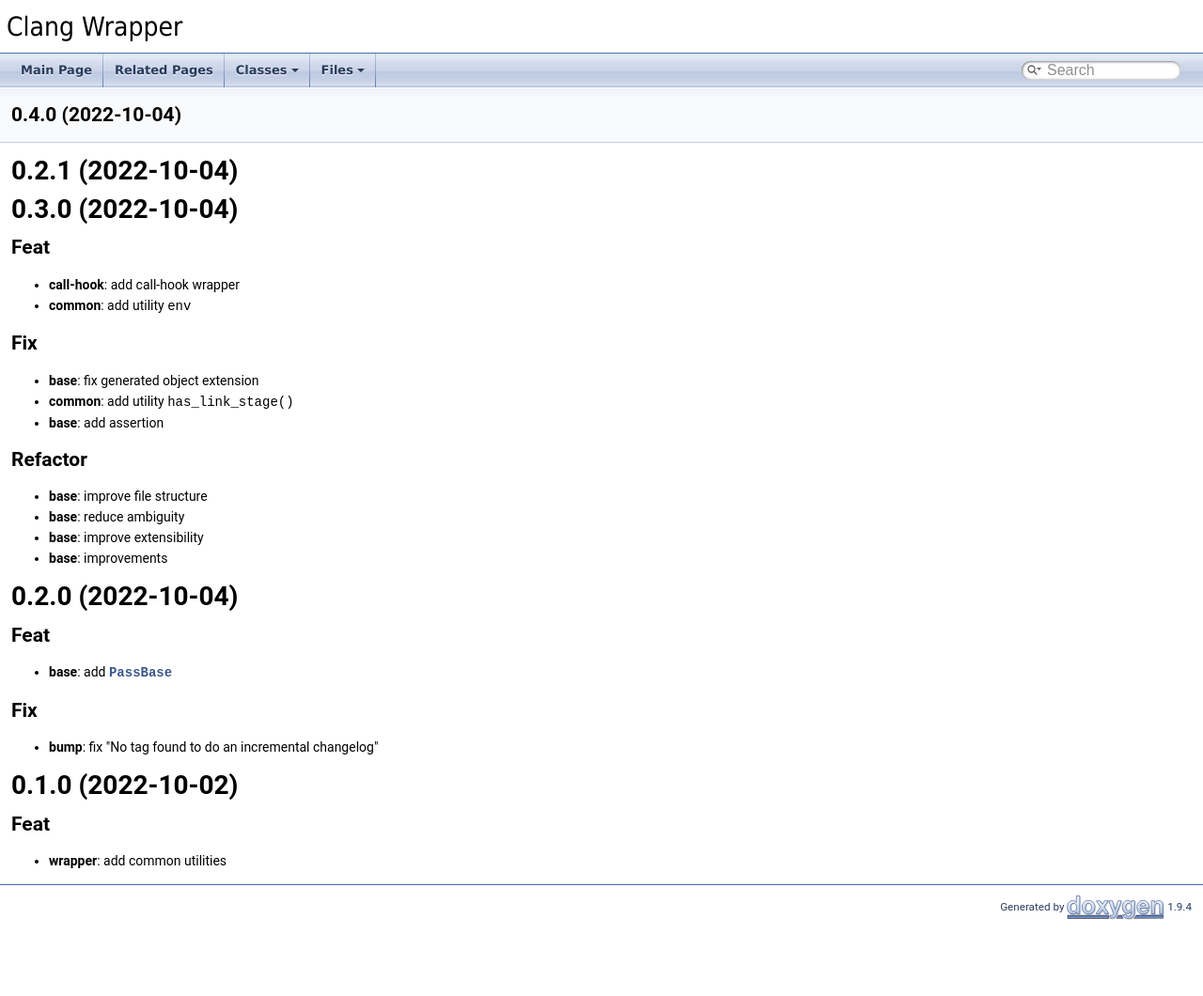
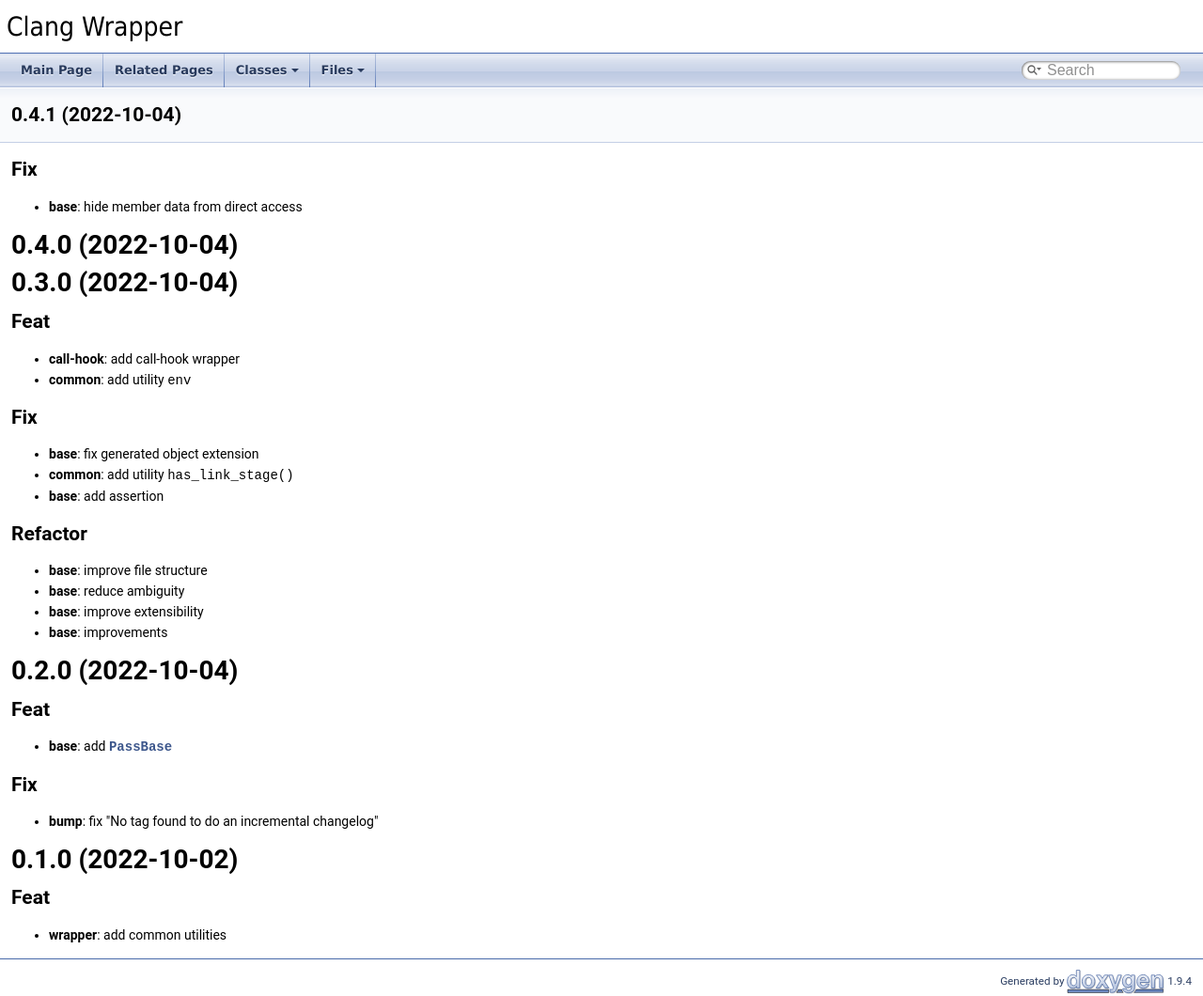
Before and after one commit to liblaf/clang-wrapper, a plain HTML site: page md_CHANGELOG.html in a window 1280 px wide. Shown: the whole page at 94% size. Before the commit the page ends 981 px from the top, so only its background shows below. Drawn offline with Linux system fonts and the light colour scheme.

Commit message:
Deploying to gh-pages from @ liblaf/clang-wrapper@c1eab9cf29dac5b28cd1c1ffc097806cde81cd75 🚀

```diff
--- a/md_CHANGELOG.html
+++ b/md_CHANGELOG.html
@@ -5,7 +5,7 @@
 <meta http-equiv="X-UA-Compatible" content="IE=11"/>
 <meta name="generator" content="Doxygen 1.9.4"/>
 <meta name="viewport" content="width=device-width, initial-scale=1"/>
-<title>Clang Wrapper: 0.4.0 (2022-10-04)</title>
+<title>Clang Wrapper: 0.4.1 (2022-10-04)</title>
 <link href="tabs.css" rel="stylesheet" type="text/css"/>
 <script type="text/javascript" src="jquery.js"></script>
 <script type="text/javascript" src="dynsections.js"></script>
@@ -62,27 +62,32 @@ $(function() {
 
 </div><!-- top -->
 <div><div class="header">
-  <div class="headertitle"><div class="title">0.4.0 (2022-10-04) </div></div>
+  <div class="headertitle"><div class="title">0.4.1 (2022-10-04) </div></div>
 </div><!--header-->
 <div class="contents">
-<div class="textblock"><h1><a class="anchor" id="autotoc_md1"></a>
-0.2.1 (2022-10-04)</h1>
+<div class="textblock"><h2><a class="anchor" id="autotoc_md1"></a>
+Fix</h2>
+<ul>
+<li><b>base</b>: hide member data from direct access</li>
+</ul>
 <h1><a class="anchor" id="autotoc_md2"></a>
+0.4.0 (2022-10-04)</h1>
+<h1><a class="anchor" id="autotoc_md3"></a>
 0.3.0 (2022-10-04)</h1>
-<h2><a class="anchor" id="autotoc_md3"></a>
+<h2><a class="anchor" id="autotoc_md4"></a>
 Feat</h2>
 <ul>
 <li><b>call-hook</b>: add call-hook wrapper</li>
 <li><b>common</b>: add utility <code>env</code></li>
 </ul>
-<h2><a class="anchor" id="autotoc_md4"></a>
+<h2><a class="anchor" id="autotoc_md5"></a>
 Fix</h2>
 <ul>
 <li><b>base</b>: fix generated object extension</li>
 <li><b>common</b>: add utility <code>has_link_stage()</code></li>
 <li><b>base</b>: add assertion</li>
 </ul>
-<h2><a class="anchor" id="autotoc_md5"></a>
+<h2><a class="anchor" id="autotoc_md6"></a>
 Refactor</h2>
 <ul>
 <li><b>base</b>: improve file structure</li>
@@ -90,21 +95,21 @@ Refactor</h2>
 <li><b>base</b>: improve extensibility</li>
 <li><b>base</b>: improvements</li>
 </ul>
-<h1><a class="anchor" id="autotoc_md6"></a>
+<h1><a class="anchor" id="autotoc_md7"></a>
 0.2.0 (2022-10-04)</h1>
-<h2><a class="anchor" id="autotoc_md7"></a>
+<h2><a class="anchor" id="autotoc_md8"></a>
 Feat</h2>
 <ul>
 <li><b>base</b>: add <code><a class="el" href="classPassBase.html">PassBase</a></code></li>
 </ul>
-<h2><a class="anchor" id="autotoc_md8"></a>
+<h2><a class="anchor" id="autotoc_md9"></a>
 Fix</h2>
 <ul>
 <li><b>bump</b>: fix "No tag found to do an incremental changelog"</li>
 </ul>
-<h1><a class="anchor" id="autotoc_md9"></a>
+<h1><a class="anchor" id="autotoc_md10"></a>
 0.1.0 (2022-10-02)</h1>
-<h2><a class="anchor" id="autotoc_md10"></a>
+<h2><a class="anchor" id="autotoc_md11"></a>
 Feat</h2>
 <ul>
 <li><b>wrapper</b>: add common utilities </li>
--- a/search/all_0.js
+++ b/search/all_0.js
@@ -1,4 +1,4 @@
 var searchData=
 [
-  ['0_2e4_2e0_20_282022_2d10_2d04_29_0',['0.4.0 (2022-10-04)',['../md_CHANGELOG.html',1,'']]]
+  ['0_2e4_2e1_20_282022_2d10_2d04_29_0',['0.4.1 (2022-10-04)',['../md_CHANGELOG.html',1,'']]]
 ];
--- a/search/pages_0.js
+++ b/search/pages_0.js
@@ -1,4 +1,4 @@
 var searchData=
 [
-  ['0_2e4_2e0_20_282022_2d10_2d04_29_0',['0.4.0 (2022-10-04)',['../md_CHANGELOG.html',1,'']]]
+  ['0_2e4_2e1_20_282022_2d10_2d04_29_0',['0.4.1 (2022-10-04)',['../md_CHANGELOG.html',1,'']]]
 ];
```
Also changed, not shown: pages.html (+1 -1 lines).
